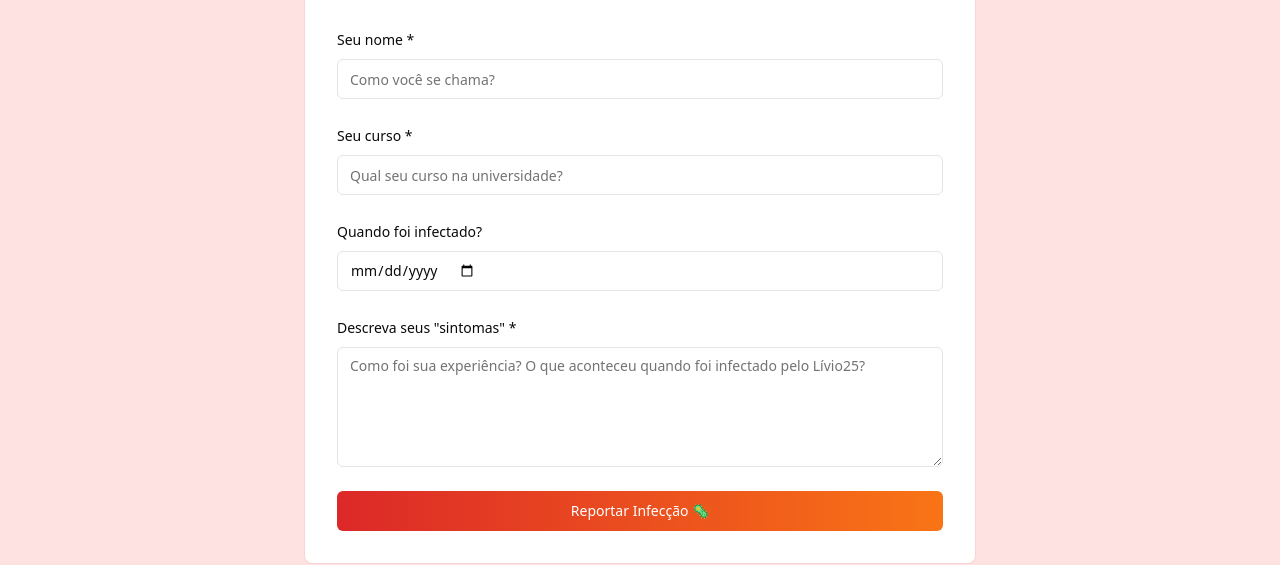
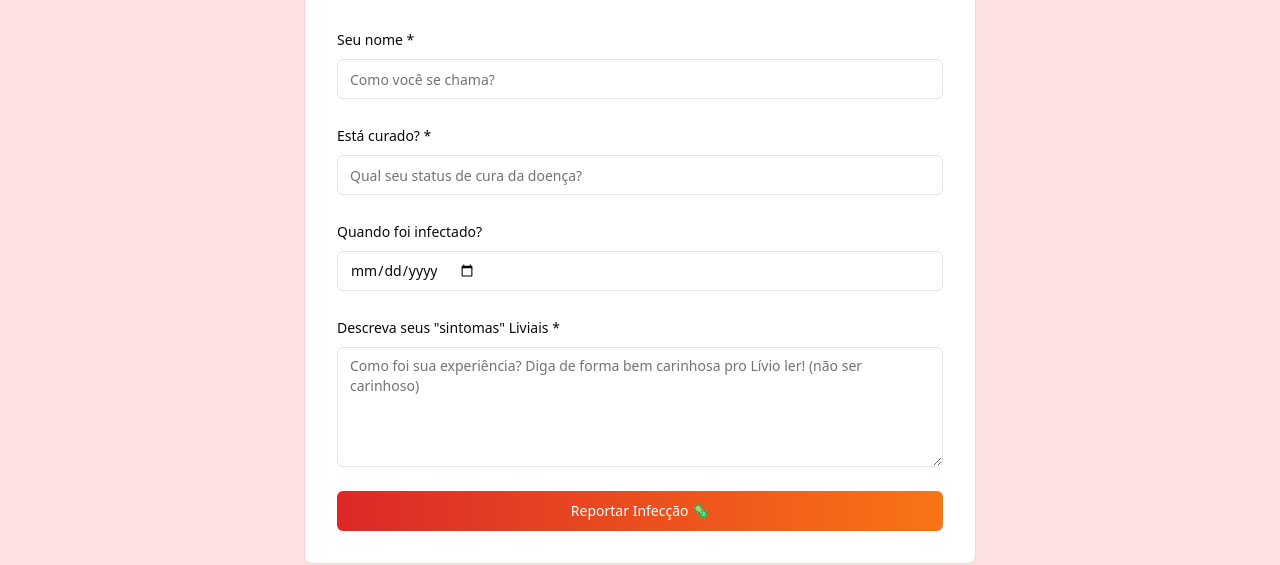
Before and after one commit to Peterex08/livio-25-tracker, a React (Vite) app: page / in a window 1280 px wide. Shown: the part 1400-1965 px from the top of the page. Built offline with nearby package versions, Linux system fonts and the light colour scheme; no server answers; the database is empty.

Commit message:
atualiza detalhes

```diff
--- a/src/components/VirusReport.tsx
+++ b/src/components/VirusReport.tsx
@@ -143,13 +143,13 @@ export const VirusReport = () => {
 
             <div>
               <Label htmlFor="course" className="text-foreground font-medium">
-                Seu curso *
+                Está curado? *
               </Label>
               <Input
                 id="course"
                 value={formData.course}
                 onChange={(e) => setFormData({ ...formData, course: e.target.value })}
-                placeholder="Qual seu curso na universidade?"
+                placeholder="Qual seu status de cura da doença?"
                 className="mt-2"
                 required
               />
@@ -170,13 +170,13 @@ export const VirusReport = () => {
 
             <div>
               <Label htmlFor="symptoms" className="text-foreground font-medium">
-                Descreva seus "sintomas" *
+                Descreva seus "sintomas" Liviais *
               </Label>
               <Textarea
                 id="symptoms"
                 value={formData.symptoms}
                 onChange={(e) => setFormData({ ...formData, symptoms: e.target.value })}
-                placeholder="Como foi sua experiência? O que aconteceu quando foi infectado pelo Lívio25?"
+                placeholder="Como foi sua experiência? Diga de forma bem carinhosa pro Lívio ler! (não ser carinhoso)"
                 className="mt-2 min-h-[120px]"
                 required
               />
```
Also changed, not shown: 1 other file (tests, documents, lock files or other folders).
